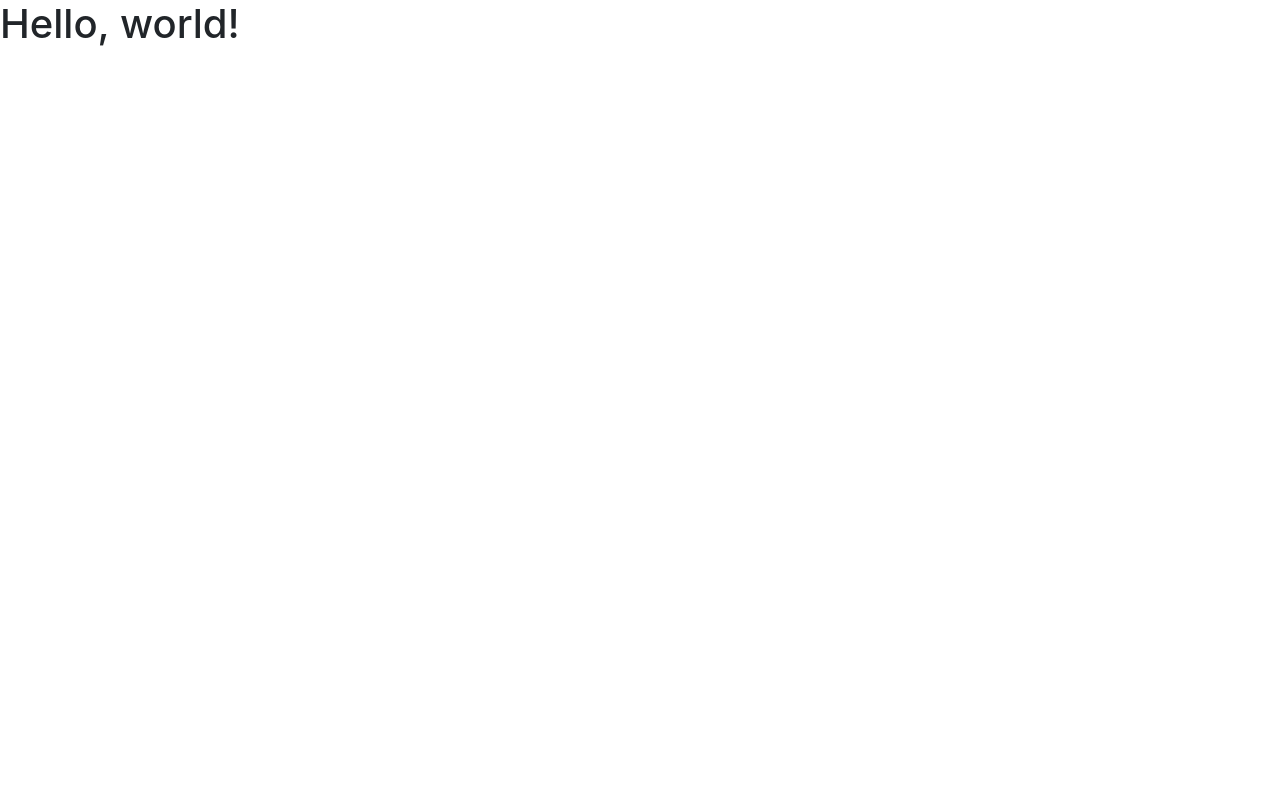
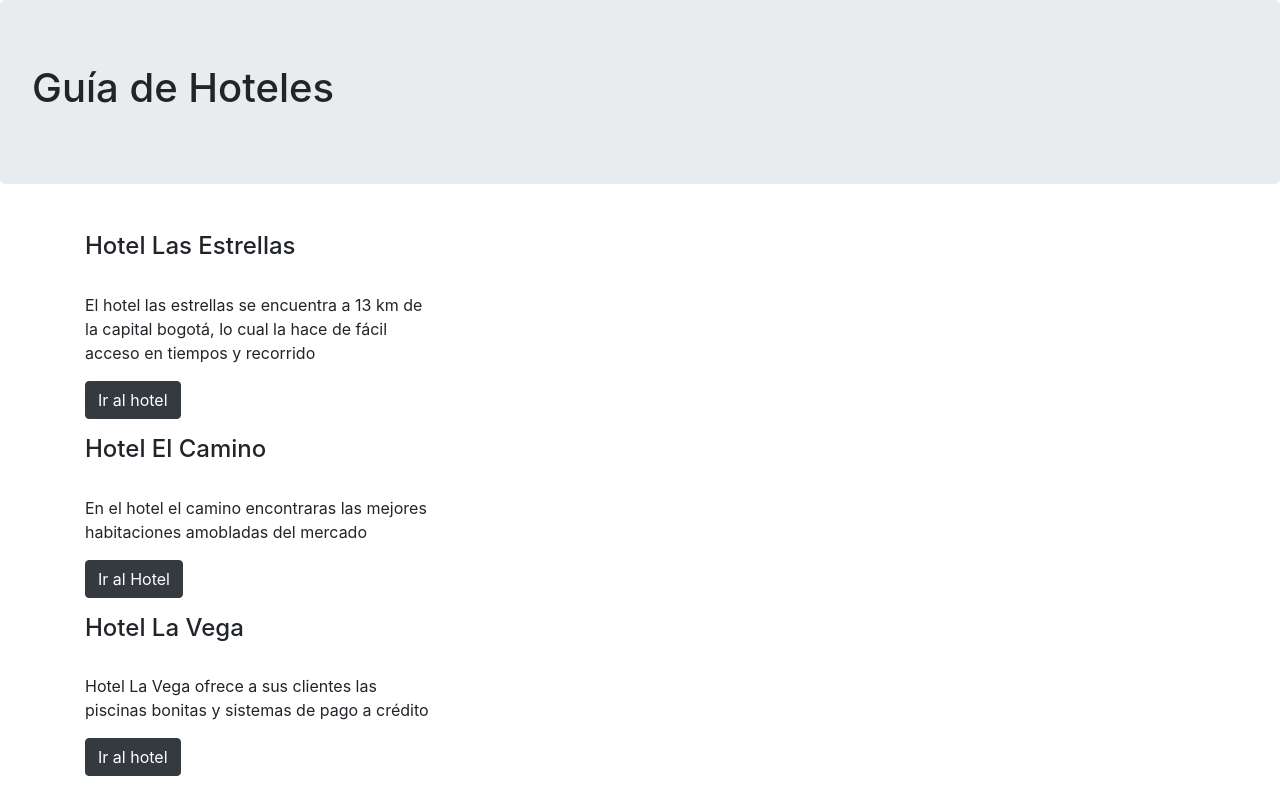
Before and after one commit to SergioASecas/guia-hoteles, a website: page index.html in a window 1280 px wide. Drawn offline with nearby package versions, Linux system fonts and the light colour scheme.

Commit message:
añadiendo containers, columns and rows y botones después del parrafo

```diff
--- a/index.html
+++ b/index.html
@@ -12,7 +12,38 @@
      <title>Hello, world!</title>
    </head>
    <body>
-     <h1>Hello, world!</h1>
+    <div class="jumbotron">
+      <h1>Guía de Hoteles</h1>
+    </div>
+    <div class="container">
+      <div class="row">
+        <div class="col-md-4">
+          <p>
+            <h4>Hotel Las Estrellas</h4><br>
+            El hotel las estrellas se encuentra a 13 km de la capital bogotá, lo cual la hace de fácil acceso en tiempos y recorrido <br>
+          </p>
+          <button type="button" class="btn btn-dark" name="button">Ir al hotel</button>
+        </div>
+      </div>
+      <div class="row">
+        <div class="col-md-4">
+          <p>
+            <h4>Hotel El Camino</h4><br>
+            En el hotel el camino encontraras las mejores habitaciones amobladas del mercado <br>
+          </p>
+          <button type="button" class="btn btn-dark" name="button">Ir al Hotel</button>
+        </div>
+      </div>
+      <div class="row">
+        <div class="col-md-4">
+          <p>
+            <h4>Hotel La Vega</h4><br>
+            Hotel La Vega ofrece a sus clientes las piscinas bonitas y sistemas de pago a crédito <br>
+          </p>
+          <button type="button" class="btn btn-dark" name="button">Ir al hotel</button>
+        </div>
+      </div>
+    </div>
 
      <!-- Optional JavaScript -->
      <!-- jQuery first, then Popper.js, then Bootstrap JS -->
```
